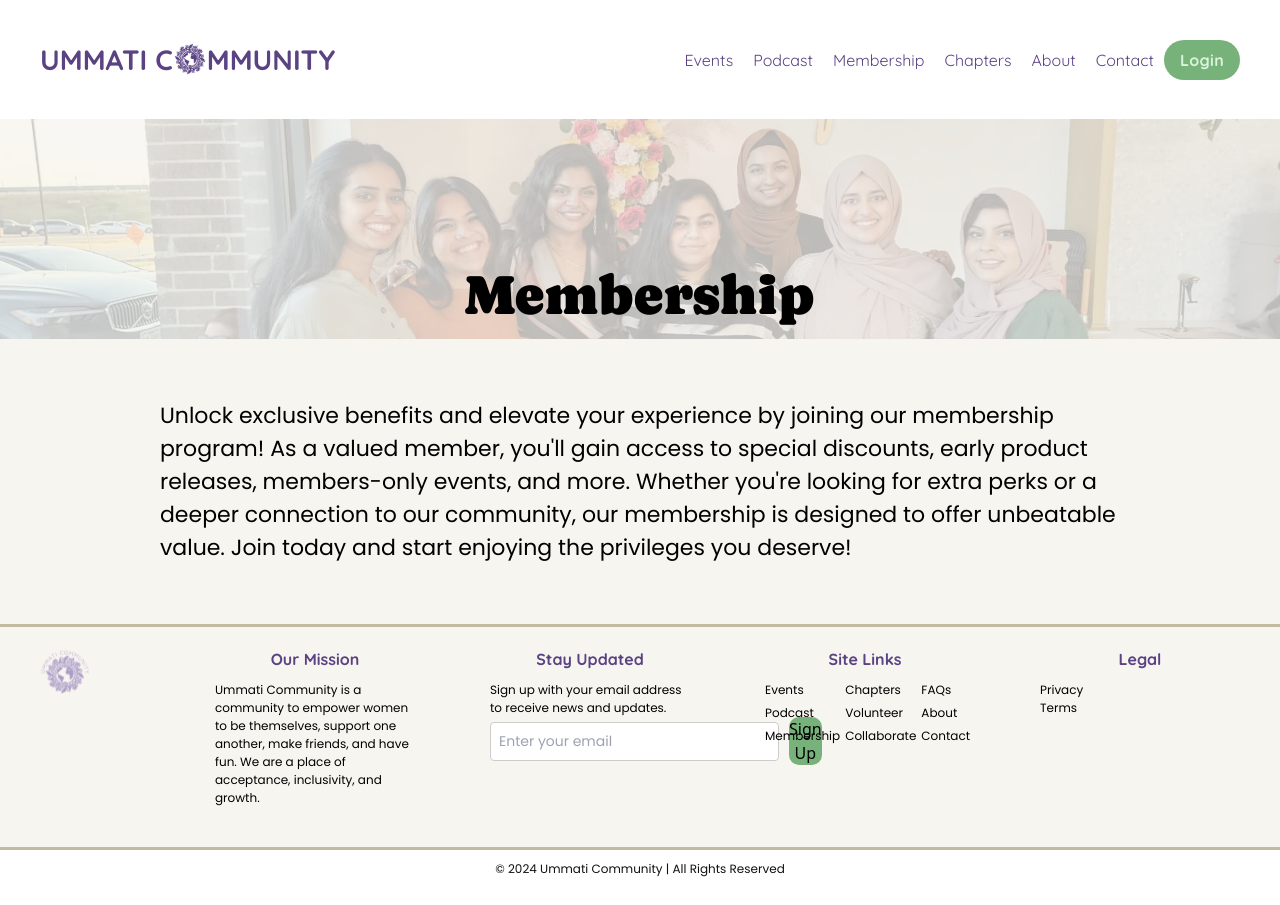
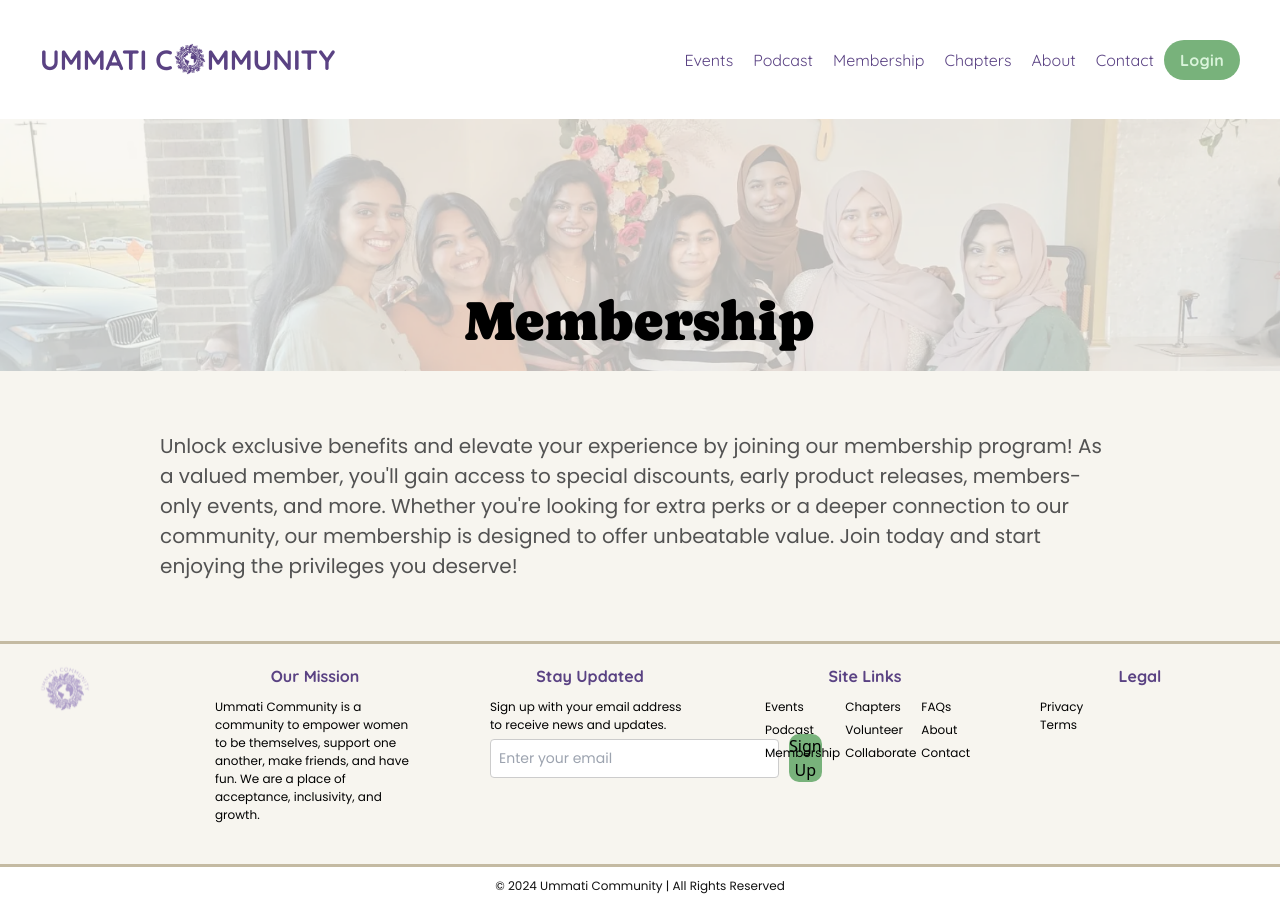
Before and after one commit to ekkomediaprojects/ummati-frontend, a React (Create React App) app: page /membership in a window 1280 px wide. Built offline with nearby package versions, Linux system fonts and the light colour scheme.

Commit message:
font adjust membership page

```diff
--- a/src/pages/Membership.js
+++ b/src/pages/Membership.js
@@ -3,6 +3,7 @@ import Header from '../components/Header';
 import Footer from '../components/Footer';
 import bannerImage from '../assets/images/membershipBanner.png';
 import '../assets/fonts/Poppins-Regular.ttf';
+import '../assets/fonts/Quicksand-Regular.ttf';
 
 const Membership = () => (
     <div>
@@ -24,7 +25,7 @@ const Membership = () => (
     const styles = {
         banner: {
           width: '100%',
-          height: '220px', // Adjust height as needed
+          height: '252px', // Adjust height as needed
           backgroundImage: `url(${bannerImage})`,
           backgroundSize: 'cover',       // Ensures image covers the entire banner
           backgroundPosition: 'center',  // Centers the background image
@@ -48,11 +49,10 @@ const Membership = () => (
           },
 
           text: {
-            color: 'black',
-            fontSize: 22,
+            color: '#525252',
+            fontSize: 20,
             fontFamily: 'Poppins',
             fontWeight: '400',
-            wordWrap: 'break-word'
           },
         };
 
```
